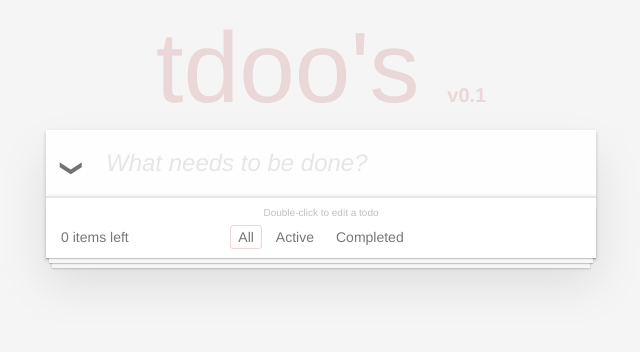
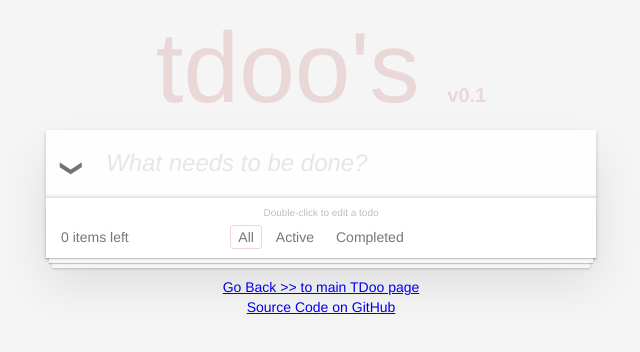
Before and after one commit to nicewaytodoit/tdoo-v0, a React (Create React App) app: page / in a window 1280 px wide. Shown: the top 352 px of the page, without its empty margins (319-959 px from the left). Built offline with nearby package versions, Linux system fonts and the light colour scheme.

Commit message:
Footer adding Links & setting Homepage in config

```diff
--- a/package.json
+++ b/package.json
@@ -2,6 +2,7 @@
   "name": "tdoo-v0",
   "version": "0.1.0",
   "private": true,
+  "homepage": "http://www.tdoo.co.uk/tdoo-v0",
   "dependencies": {
     "react": "^16.5.1",
     "react-dom": "^16.5.1",
--- a/src/components/Footer/Footer.js
+++ b/src/components/Footer/Footer.js
@@ -1,10 +1,21 @@
-import React from 'react';
+import React, { Fragment } from 'react';
 import Counter from './Counter';
 import Filter from './Filter';
 import './Footer.css';
 
 const footer = (props) => {
+
+    const noteStyle = {
+        position: 'absolute',
+        textAlign: 'center',
+        bottom: '-60px',
+        left: '50%',
+        width: '240px',
+        marginLeft: '-120px'
+    }
+
     return (
+        <Fragment>
             <footer className="Footer">
                 <div className="info">
                     <p>Double-click to edit a todo</p>
@@ -17,10 +28,15 @@ const footer = (props) => {
                 <button
                     className="clear-completed"
                     onClick={props.removeCompleted}
-                style={{display: (props.todosLength > props.remaining) ? 'block' : 'none' }} >
+                    style={{ display: (props.todosLength > props.remaining) ? 'block' : 'none' }} >
                     Clear completed
                 </button >
-        </footer >
+            </footer>
+            <div style={noteStyle}>
+                <a href="/">Go Back >> to main TDoo page</a><br />
+                <a href="https://github.com/nicewaytodoit" target="_blank">Source Code on GitHub</a>
+            </div>
+        </Fragment>
     )
 }
 
```
Lines whose indentation alone changed are shown as unchanged.
